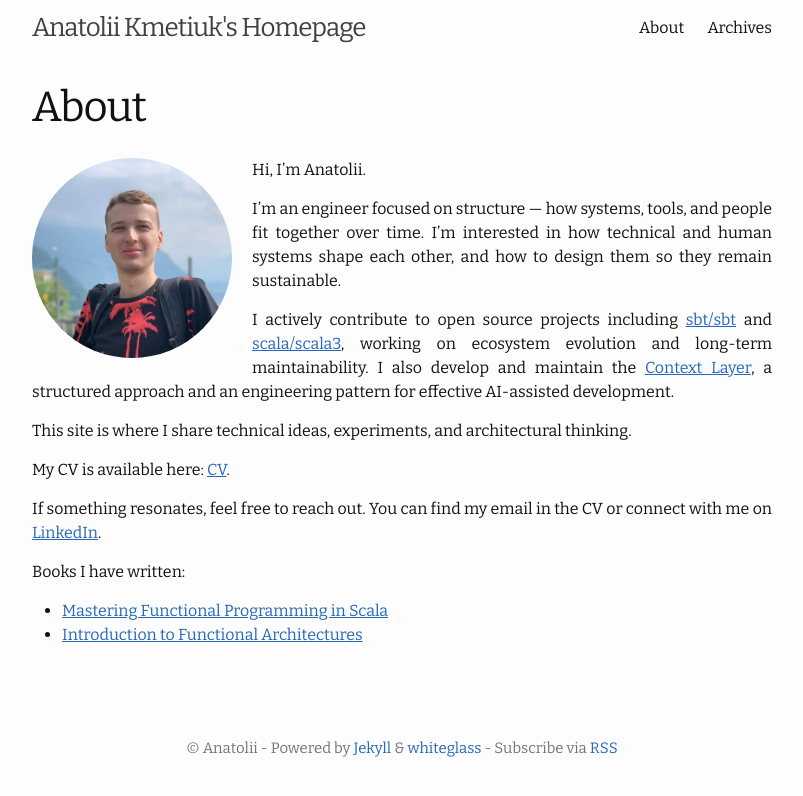
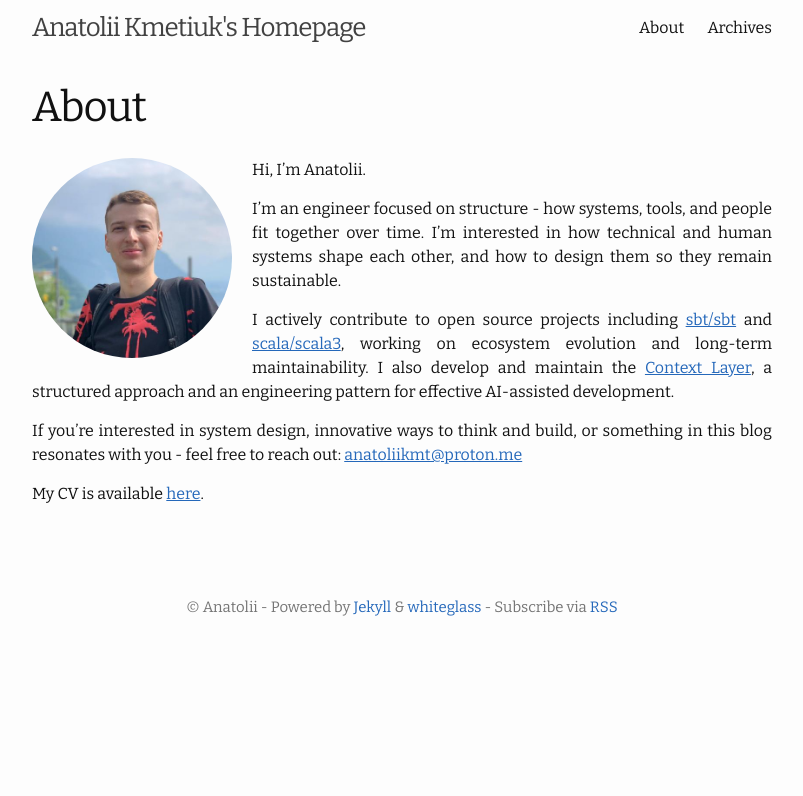
Before and after one commit to anatoliykmetyuk/anatoliykmetyuk.github.io, a Jekyll site: the page built from about.md, in a window 1280 px wide. Shown: the top 796 px of the page, without its empty margins (238-1041 px from the left). Built offline with Jekyll 4.4.1, drawn with Linux system fonts in a browser that asks for light colours.

Commit message:
Refine readme

```diff
--- a/about.md
+++ b/about.md
@@ -8,17 +8,10 @@ permalink: /about/
 
 Hi, I'm Anatolii.
 
-I’m an engineer focused on structure — how systems, tools, and people fit together over time. I’m interested in how technical and human systems shape each other, and how to design them so they remain sustainable.
+I’m an engineer focused on structure - how systems, tools, and people fit together over time. I’m interested in how technical and human systems shape each other, and how to design them so they remain sustainable.
 
 I actively contribute to open source projects including [sbt/sbt](https://github.com/sbt/sbt) and [scala/scala3](https://github.com/scala/scala3), working on ecosystem evolution and long-term maintainability. I also develop and maintain the [Context Layer](https://ctxlayer.dev), a structured approach and an engineering pattern for effective AI-assisted development.
 
-This site is where I share technical ideas, experiments, and architectural thinking.
+If you're interested in system design, innovative ways to think and build, or something in this blog resonates with you - feel free to reach out: <a href="mailto:anatoliikmt&#64;proton&#46;me">anatoliikmt&#64;proton&#46;me</a>
 
-My CV is available here: [CV](/assets/files/anatolii-kmetiuk-cv.pdf).
-
-If something resonates, feel free to reach out. You can find my email in the CV or connect with me on [LinkedIn](https://www.linkedin.com/in/akmetiuk/).
-
-Books I have written:
-
-- [Mastering Functional Programming in Scala](https://www.amazon.co.uk/Mastering-Functional-Programming-techniques-programming/dp/1788620798)
-- [Introduction to Functional Architectures](/assets/files/introduction-to-functional-architectures.pdf)
+My CV is available [here](/assets/files/anatolii-kmetiuk-cv.pdf).
```
